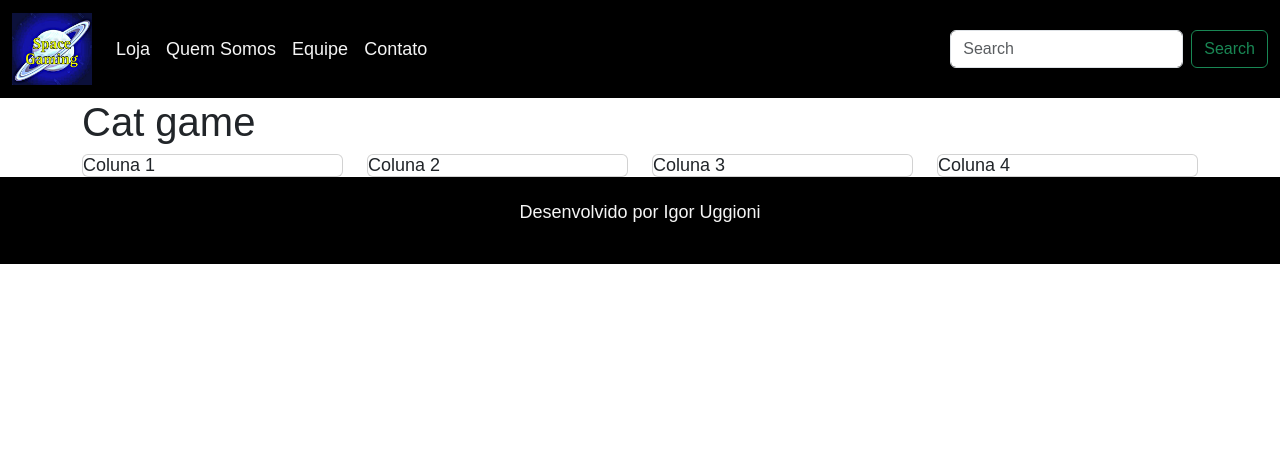
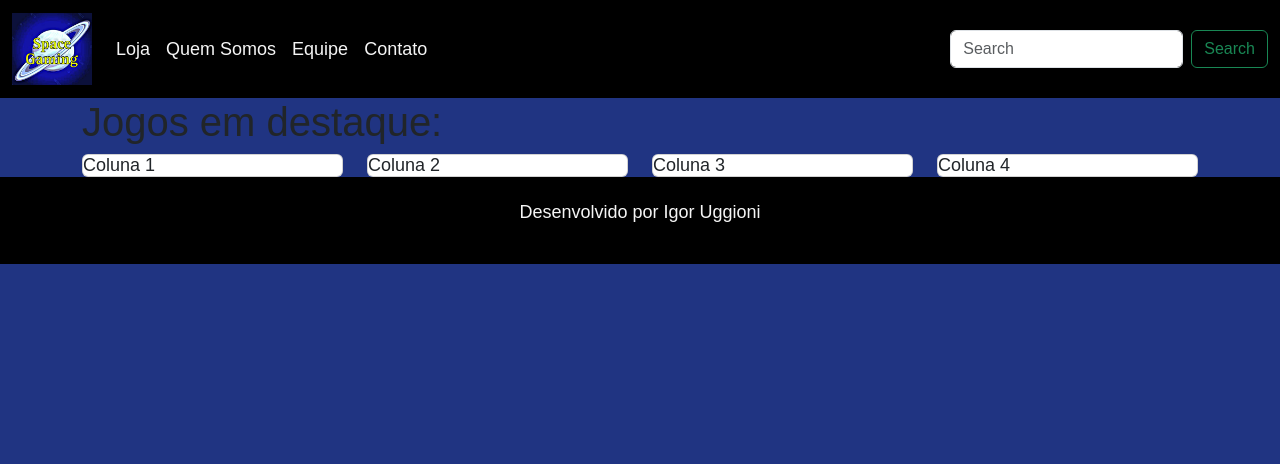
Before and after one commit to Vigorzim/SiteSpace, a PHP site: page / in a window 1280 px wide. Shown: the top 464 px of the page. Run offline with PHP 8.4, Linux system fonts and the light colour scheme.

Commit message:
primeiro commit

```diff
--- a/css/style.css
+++ b/css/style.css
@@ -5,6 +5,7 @@
 
 body {
   font: 18px Arial, Verdana, Tahoma;
+  background-color: #203482;
 }
 
 .navbar-brand img {
--- a/css/style.scss
+++ b/css/style.scss
@@ -1,4 +1,4 @@
-$primary: #205b82;
+$primary: #203482;
 $secundary: #000000;
 $clear: #30f17d;
 $font: Arial, Verdana, Tahoma;
@@ -11,6 +11,7 @@ $size: 18px;
 
 body {
     font: $size $font;
+    background-color: $primary;
 }
 
 .navbar-brand {
--- a/index.php
+++ b/index.php
@@ -1,3 +1,7 @@
+<?php
+$api_key = "379d3e30a1810200a3cdbe7b2fa2b914";
+$base_url = "https//image.tmdb.org/t/p/original/";
+?>
 <!DOCTYPE html>
 <html lang="pt-br">
 
--- a/paginas/home.php
+++ b/paginas/home.php
@@ -1,5 +1,5 @@
 <div class="container">
-  <h1>Cat game</h1>
+  <h1>Jogos em destaque:</h1>
   <div class="row">
     <div class="col-12 col-md-3">
         <div class="card">
```
Also changed, not shown: 1 other file.
